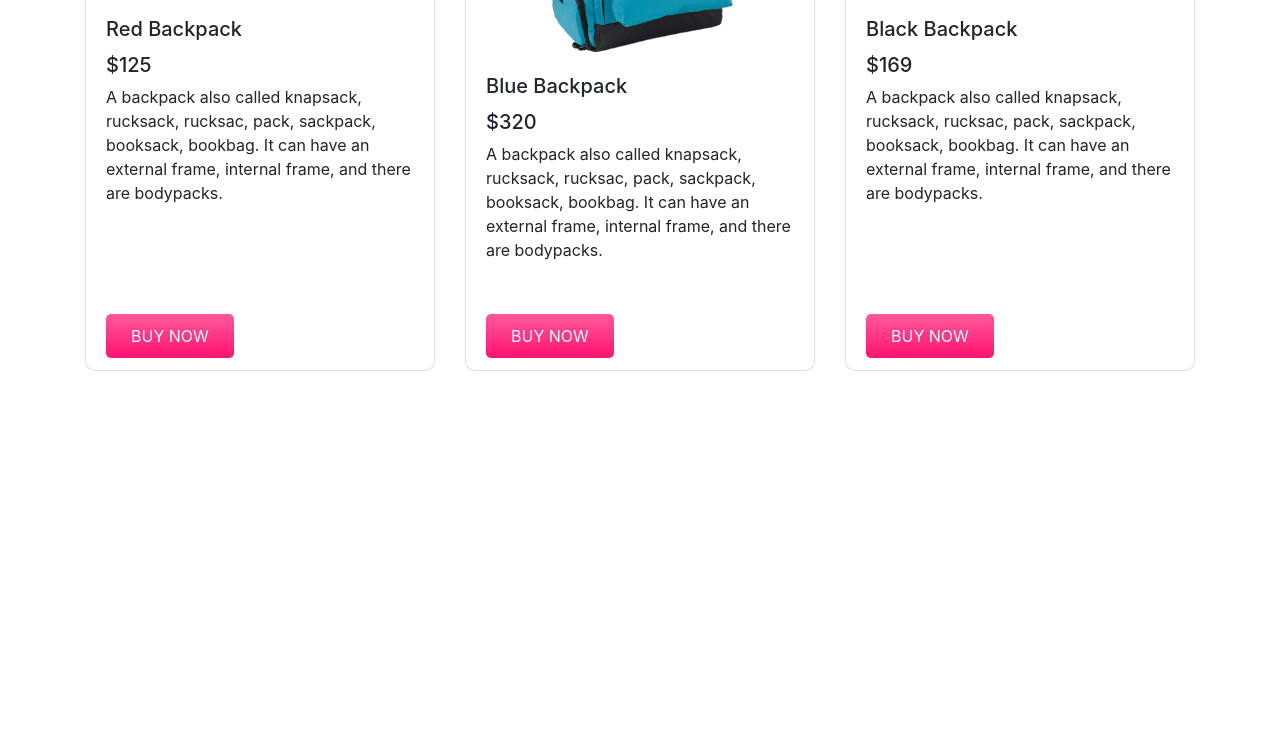
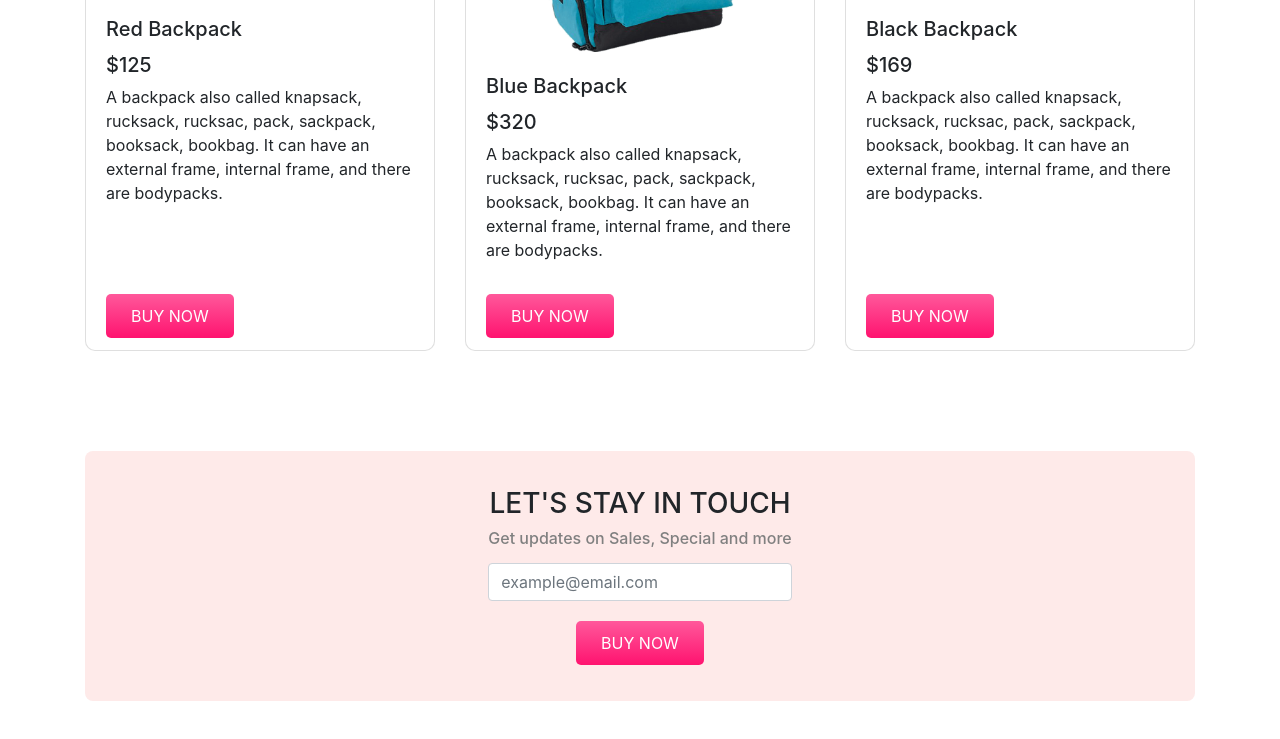
Before and after one commit to thetecheyes/panda-Ecommerce, a plain HTML site: page index.html in a window 1280 px wide. Shown: the part 1929-2668 px from the top of the page. Before the commit the page ends 2400 px from the top, so only its background shows below. Drawn offline with nearby package versions, Linux system fonts and the light colour scheme.

Commit message:
Panda-Ecommerce - Update 6 - Contact Section

```diff
--- a/css/style.css
+++ b/css/style.css
@@ -11,14 +11,18 @@ body {
     background-color: #FEEAE9;
     border-radius: 8px;
 }
-header button, .card-deck button {
-    background-image: linear-gradient(to bottom, #FF589B 0%, #FF136F 100%);
+.button-style {
+    background: linear-gradient(to bottom, #FF589B 0%, #FF136F 100%);
     border: none;
     border-radius: 5px;
     color: #FFFFFF;
     padding: 10px 25px;
     cursor: pointer;
     margin-top: 20px;
+}
+.button-style:hover {
+    background: linear-gradient(to bottom, #FF136F 0%, #FF589B 100%);
+    color: white;
 }
 .price-tag {
     color: #FF136F;
@@ -45,24 +49,14 @@ header button, .card-deck button {
 .cat3 {
     background-image: linear-gradient(to right, #4277FF, #3811F7);
 }
-/* .cat1:hover {
-    background-image: linear-gradient(to right, #EF932E, #F3C81A);
+.cat1:hover, .cat2:hover, .cat3:hover {
+    cursor: pointer;
 }
-.cat2:hover {
-    background-image: linear-gradient(to right, #E81965, #ED468A);
-}
-.cat3:hover {
-    background-image: linear-gradient(to left, #4277FF, #3811F7);
-} */
 
 /* Shoe Section */
 
 .shoes h2 {
     margin-bottom: 20px;
-}
-.card-deck button:hover {
-    background-image: linear-gradient(to bottom, #FF136F 0%, #FF589B 100%);
-    color: white;
 }
 .card img:hover {
     cursor: pointer;
@@ -80,7 +74,28 @@ header button, .card-deck button {
 .backpack h2 {
     margin-bottom: 20px;
 }
+.backpack .card-body {
+    padding-bottom: 0;
+}
 .backpack .card-footer {
     border: none;
     background-color: transparent;
 }
+
+/* Contact Section */
+
+.contact {
+    height: 250px;
+    text-align: center;
+}
+.contact h6{
+    color: gray;
+}
+.contact input {
+    margin-top: 15px;
+}
+.contact input:focus {
+    outline: none;
+    border: 1px solid #E81965;
+    box-shadow: none;
+}
--- a/index.html
+++ b/index.html
@@ -66,7 +66,7 @@ Date: 23/02/2020
                             <h1>Mi LED TV 4A PRO 32"</h1>
                             <p>This is the best TV for those people who want to waste time in front of the TV.</p>
                             <h1 class="price-tag">$1200</h1>
-                            <button class="btn btn-danger">BUY NOW</button>
+                            <button class="btn button-style">BUY NOW</button>
                         </div>
                         <div class="col-md-5">
                             <img src="images/banner-images/tv.png" class="d-block w-100" alt="Banner Image">
@@ -79,7 +79,7 @@ Date: 23/02/2020
                             <h1>Ear Bud Warmer</h1>
                             <p>This is the best Headphone for those people who want a noisy life.</p>
                             <h1 class="price-tag">$420</h1>
-                            <button class="btn btn-danger">BUY NOW</button>
+                            <button class="btn button-style">BUY NOW</button>
                         </div>
                         <div class="col-md-5">
                             <img src="images/banner-images/headphone.png" class="d-block w-100" alt="Banner Image">
@@ -92,7 +92,7 @@ Date: 23/02/2020
                             <h1>Y-box to waste time</h1>
                             <p>This is the best Y-box for those people who love virtual sports.</p>
                             <h1 class="price-tag">$600</h1>
-                            <button class="btn btn-danger">BUY NOW</button>
+                            <button class="btn button-style">BUY NOW</button>
                         </div>
                         <div class="col-md-5">
                             <img src="images/banner-images/xbox.png" class="d-block w-100" alt="Banner Image">
@@ -152,7 +152,7 @@ Date: 23/02/2020
                         <p class="card-text">This is SPLV 350 model from Surpeme brand. Very comfort, nice looking and 3
                             available colors.</p>
                         <h5 class="card-text">$120</h5>
-                        <button class="btn">BUY NOW</button>
+                        <button class="btn button-style">BUY NOW</button>
                     </div>
                 </div>
                 <div class="card">
@@ -162,7 +162,7 @@ Date: 23/02/2020
                         <p class="card-text">This is 320 v2 from Nike brand. Goes with any casual meetups, meetings and
                             friendly tour.</p>
                         <h5 class="card-text">$320</h5>
-                        <button class="btn">BUY NOW</button>
+                        <button class="btn button-style">BUY NOW</button>
                     </div>
                 </div>
                 <div class="card">
@@ -172,7 +172,7 @@ Date: 23/02/2020
                         <p class="card-text">This is Airmax from Nike. Extreme durabity for sports, running, red and
                             black colors available.</p>
                         <h5 class="card-text">$350</h5>
-                        <button class="btn">BUY NOW</button>
+                        <button class="btn button-style">BUY NOW</button>
                     </div>
                 </div>
             </div>
@@ -196,7 +196,7 @@ Date: 23/02/2020
                         </p>
                     </div>
                     <div class="card-footer">
-                        <button class="btn">BUY NOW</button>
+                        <button class="btn button-style">BUY NOW</button>
                     </div>
                 </div>
                 <div class="card">
@@ -209,7 +209,7 @@ Date: 23/02/2020
                         </p>
                     </div>
                     <div class="card-footer">
-                        <button class="btn">BUY NOW</button>
+                        <button class="btn button-style">BUY NOW</button>
                     </div>
                 </div>
                 <div class="card">
@@ -222,14 +222,27 @@ Date: 23/02/2020
                         </p>
                     </div>
                     <div class="card-footer">
-                        <button class="btn">BUY NOW</button>
+                        <button class="btn button-style">BUY NOW</button>
                     </div>
                 </div>
             </div>
         </div>
     </section>
 
+    <!-- Contact Section -->
 
+    <section id="contact">
+        <div class="container">
+            <div class="contact bg-custom d-flex justify-content-center align-items-center">
+                <div>
+                    <h3>LET'S STAY IN TOUCH</h3>
+                    <h6>Get updates on Sales, Special and more</h6>
+                    <input type="text" class="form-control" placeholder="example@email.com">
+                    <button class="btn button-style">BUY NOW</button>
+                </div>
+            </div>
+        </div>
+    </section>
 
 
 
```
